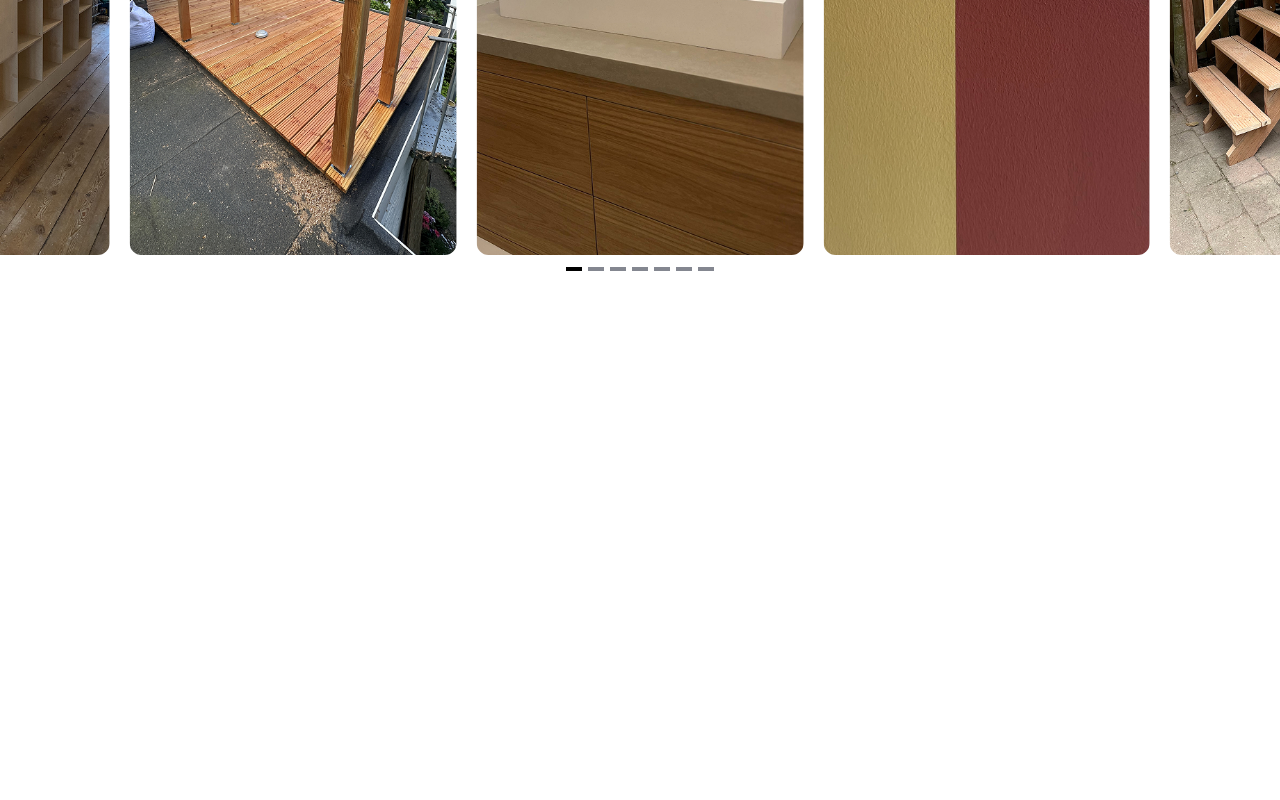
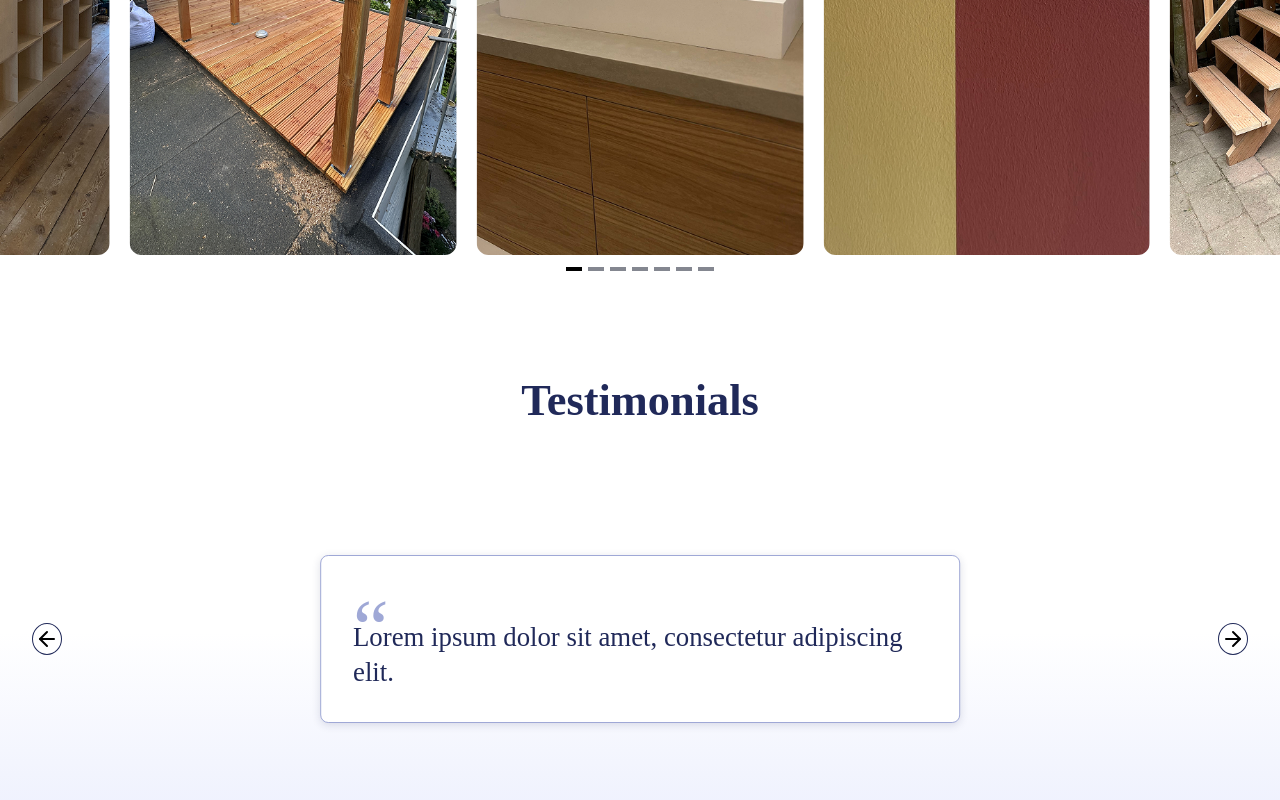
Before and after one commit to sanjaytwisk/martijn-van-wijk, a Nuxt app: page / in a window 1280 px wide. Shown: the part 2924-3724 px from the top of the page. Before the commit the page ends 3297 px from the top, so only its background shows below. Built offline with nearby package versions, Linux system fonts and the light colour scheme.

Commit message:
feat: add testimonials

```diff
--- a/app/app.vue
+++ b/app/app.vue
@@ -6,6 +6,7 @@
     <AboutMe />
     <MyApproach />
     <MyProjects />
+    <MyTestimonials />
   </div>
 </template>
 <style lang="scss">
--- a/app/assets/css/global.scss
+++ b/app/assets/css/global.scss
@@ -37,6 +37,11 @@ body * {
   line-height: f.fluid-length(1.875, 3.75);
 }
 
+.t-3 {
+  font-size: f.fluid-length(1.25, 1.75);
+  line-height: 1.3;
+}
+
 .t-body {
   font-size: f.fluid-length(1, 1.25);
   line-height: 1.75;
--- a/app/components/my-projects.vue
+++ b/app/components/my-projects.vue
@@ -66,6 +66,7 @@ const carouselConfig = {
   height: 2rem;
   border-radius: 50%;
   background-color: rgb(var(--color-white));
+  border: 1px solid rgb(var(--color-primary));
   color: var(--color-white);
   display: flex;
   justify-content: center;
--- /dev/null
+++ b/app/components/my-testimonials.vue
@@ -0,0 +1,96 @@
+<script setup>
+import 'vue3-carousel/carousel.css';
+import { Carousel, Slide, Navigation } from 'vue3-carousel';
+import { ArrowLeft } from 'lucide-vue-next';
+const carouselConfig = {
+  height: 250,
+  itemsToShow: 1.25,
+  snapAlign: 'center',
+  wrapAround: true,
+  gap: 32,
+};
+</script>
+
+<template>
+  <section class="section testimonials" id="testimonials">
+    <h2 class="t-2 t-center">Testimonials</h2>
+    <Carousel v-bind="carouselConfig">
+      <Slide :key="testimonial1">
+        <article class="testimonial">
+          <blockquote class="t-3 quote">
+            Lorem ipsum dolor sit amet, consectetur adipiscing elit.
+          </blockquote>
+        </article>
+      </Slide>
+      <Slide :key="testimonial2">
+        <article class="testimonial">
+          <blockquote class="t-3 quote">
+            Sed do eiusmod tempor incididunt ut labore et dolore magna aliqua.
+          </blockquote>
+        </article>
+      </Slide>
+      <template #addons>
+        <Navigation>
+          <template #prev>
+            <span class="nav left"><ArrowLeft /></span>
+          </template>
+          <template #next>
+            <span class="nav right"><ArrowLeft /></span>
+          </template>
+        </Navigation>
+      </template>
+    </Carousel>
+  </section>
+</template>
+
+<style scoped lang="scss">
+.testimonials {
+  background-image: linear-gradient(
+    to top,
+    rgb(var(--color-secondary)) 0%,
+    transparent 50%
+  );
+  padding: 0;
+  padding-bottom: 10vw;
+}
+
+.testimonial {
+  padding: 2rem;
+  border-radius: 8px;
+  box-shadow: 0 2px 8px rgb(var(--color-primary) / 0.15);
+  border: 1px solid rgb(var(--color-tertiary));
+  background-color: rgb(var(--color-white));
+  max-width: 40rem;
+}
+
+.quote {
+  display: flex;
+  flex-direction: column;
+  margin: 0;
+  &::before {
+    display: block;
+    position: relative;
+    top: 0.3em;
+    content: '“';
+    font-size: 3em;
+    line-height: 0.4;
+    color: rgb(var(--color-tertiary));
+  }
+}
+
+.nav {
+  width: 2rem;
+  height: 2rem;
+  border-radius: 50%;
+  background-color: rgb(var(--color-white));
+  border: 1px solid rgb(var(--color-primary));
+  color: var(--color-white);
+  display: flex;
+  justify-content: center;
+  align-items: center;
+}
+
+.right {
+  transform: rotate(180deg);
+}
+</style>
```
